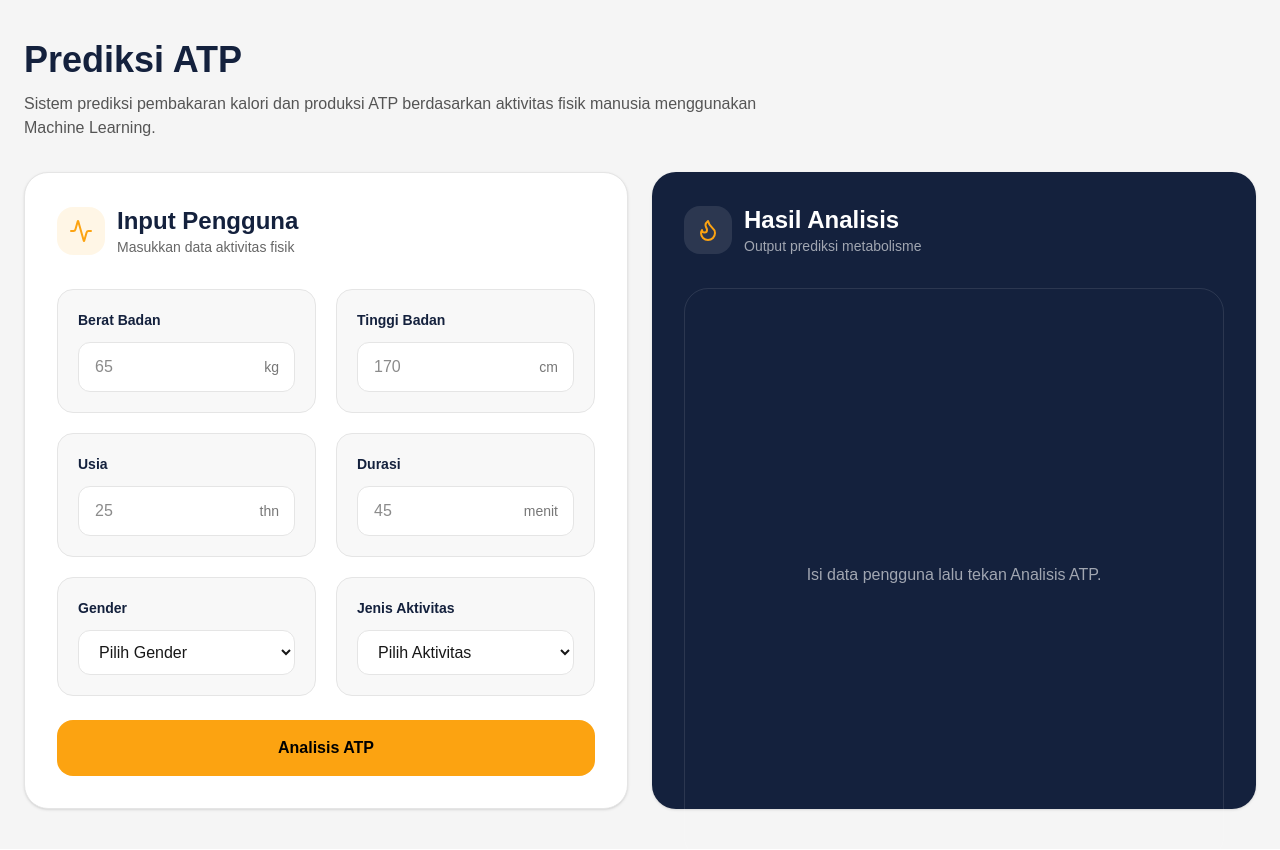
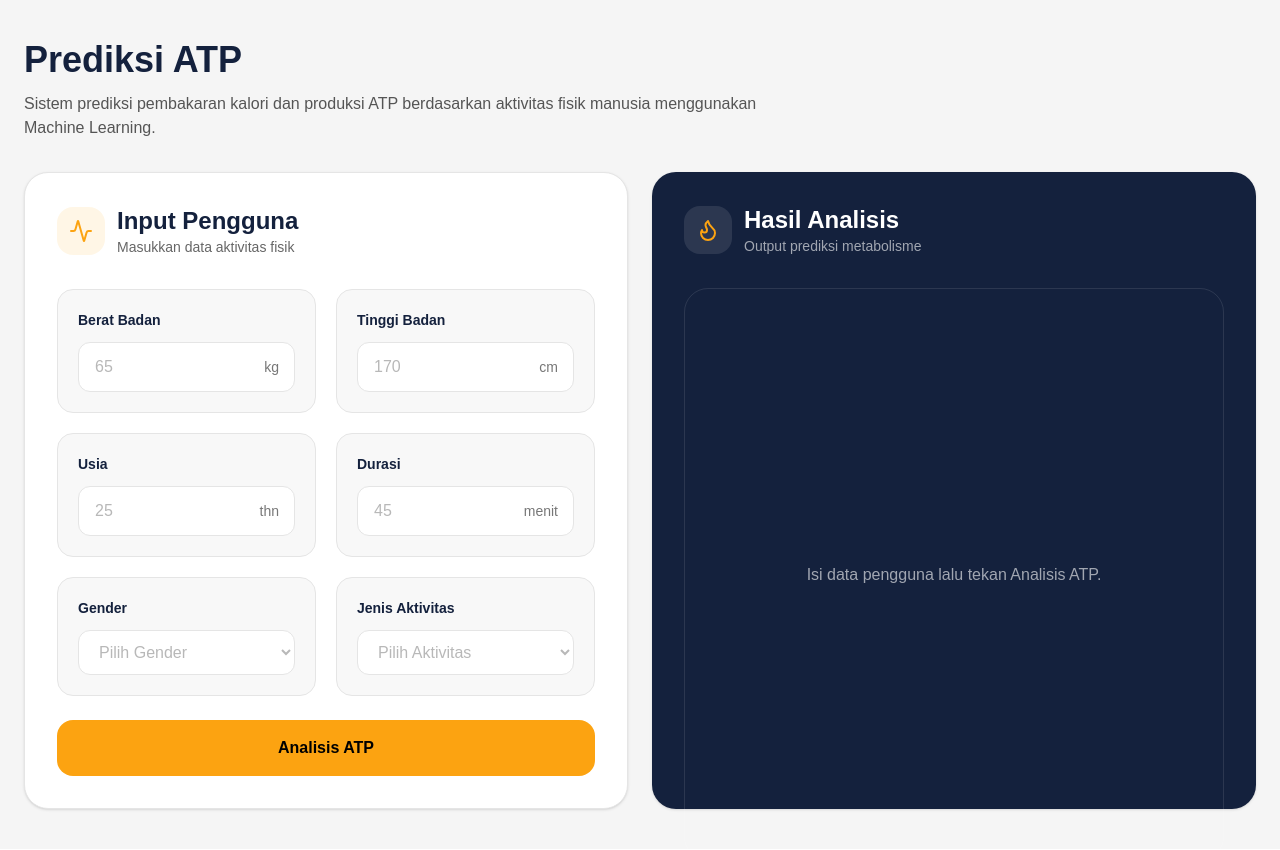
Before and after one commit to Inggrieda/IF3211_Tugas-Besar_Respirasi-Sel-Produksi-ATP, a Next.js app in the folder apps/web/: page / in a window 1280 px wide. Shown: the top 850 px of the page. Built offline with nearby package versions, Linux system fonts and the light colour scheme.

Commit message:
feat: frontend fix

```diff
--- a/apps/web/src/app/page.tsx
+++ b/apps/web/src/app/page.tsx
@@ -179,7 +179,9 @@ export default function ATPDashboardCompact() {
                 <select
                   value={gender}
                   onChange={(e) => setGender(e.target.value)}
-                  className="w-full bg-white border border-[#E5E5E5] rounded-xl px-4 py-3 outline-none focus:border-[#FCA311]"
+                  className={`w-full bg-white border border-[#E5E5E5] rounded-xl px-4 py-3 outline-none focus:border-[#FCA311] ${
+                    gender ? "text-[#14213D]" : "text-[#B8B8B8]"
+                  }`}
                 >
                   <option value="">Pilih Gender</option>
                   <option value="Male">Male</option>
@@ -196,7 +198,9 @@ export default function ATPDashboardCompact() {
                 <select
                   value={aktivitas}
                   onChange={(e) => setAktivitas(e.target.value)}
-                  className="w-full bg-white border border-[#E5E5E5] rounded-xl px-4 py-3 outline-none focus:border-[#FCA311]"
+                  className={`w-full bg-white border border-[#E5E5E5] rounded-xl px-4 py-3 outline-none focus:border-[#FCA311] ${
+                    aktivitas ? "text-[#14213D]" : "text-[#B8B8B8]"
+                  }`}
                 >
                   <option value="">Pilih Aktivitas</option>
                   {ACTIVITIES.map((act) => (
@@ -354,7 +358,7 @@ function InputBox({
           placeholder={placeholder}
           value={value}
           onChange={(e) => onChange(e.target.value)}
-          className="w-full bg-white border border-[#E5E5E5] rounded-xl px-4 py-3 pr-14 outline-none focus:border-[#FCA311]"
+          className="w-full bg-white text-[#14213D] placeholder:text-[#B8B8B8] border border-[#E5E5E5] rounded-xl px-4 py-3 pr-14 outline-none focus:border-[#FCA311] focus:text-[#14213D]"
         />
 
         <span className="absolute right-4 top-1/2 -translate-y-1/2 text-sm text-[#777]">
```
Also changed, not shown: 1 other file (tests, documents, lock files or other folders).
